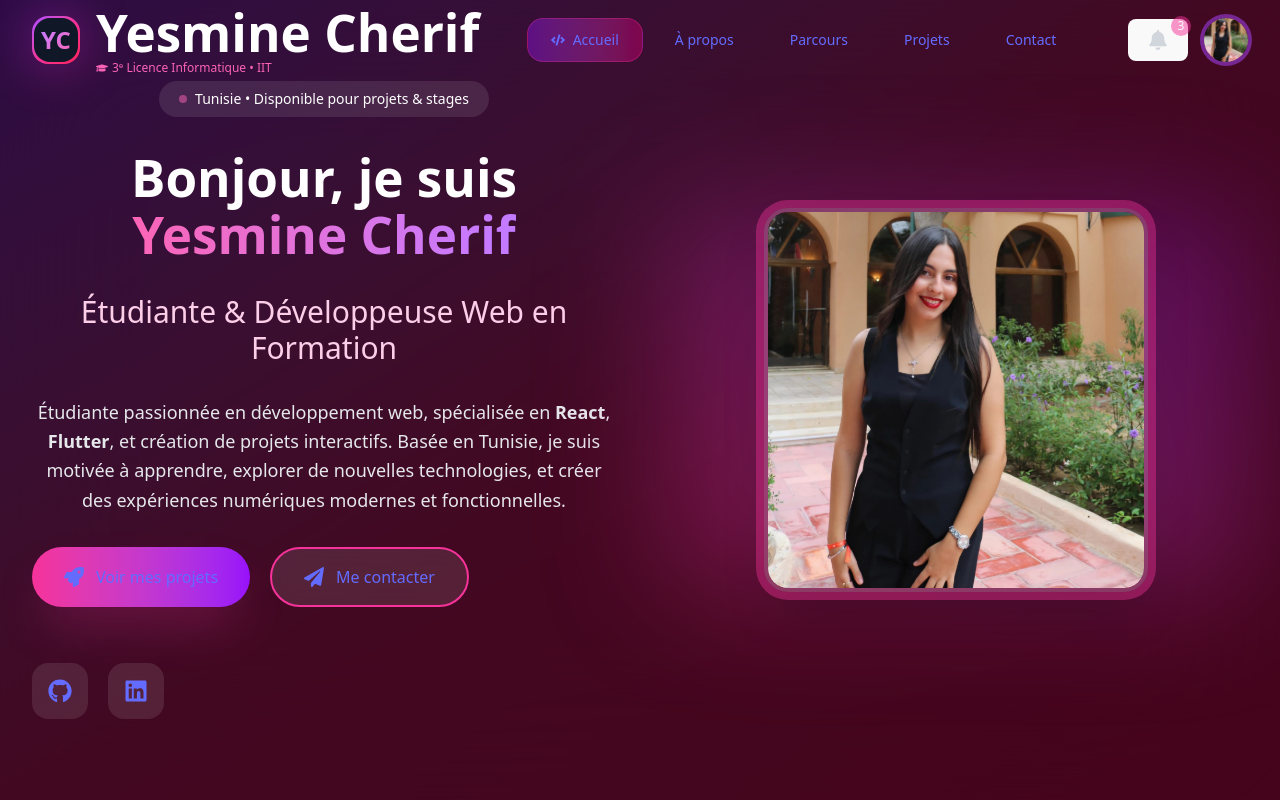
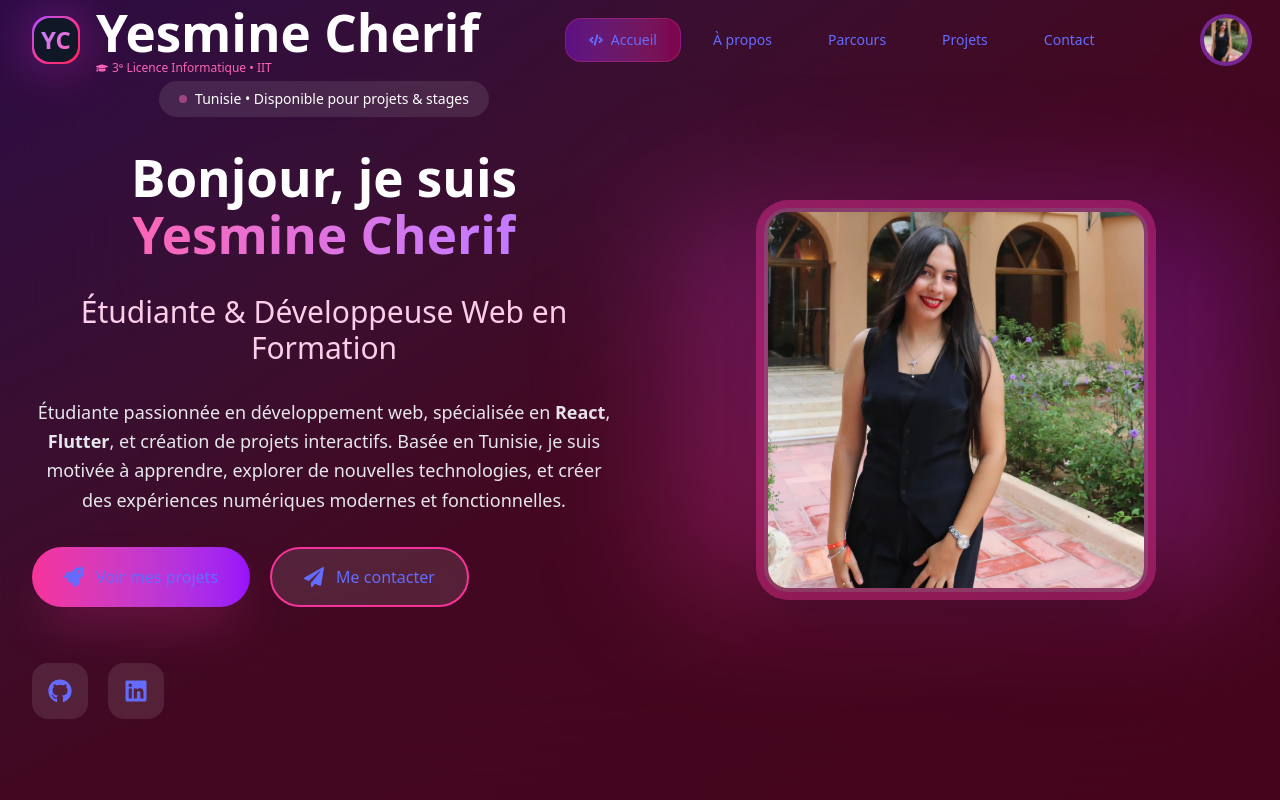
Before and after one commit to yesmine879/portfolio-yesmine, a React (Vite) app: page / in a window 1280 px wide. Shown: the top 800 px of the page. Built offline with nearby package versions, Linux system fonts and the light colour scheme.

Commit message:
mise à jour portfolio

```diff
--- a/src/components/Commun/Navbar.jsx
+++ b/src/components/Commun/Navbar.jsx
@@ -1,6 +1,7 @@
 import React, { useState, useEffect } from 'react';
 import { motion, AnimatePresence } from 'framer-motion';
-import { FaBars, FaTimes, FaBell, FaCode, FaGraduationCap } from 'react-icons/fa';
+import { FaBars, FaTimes, FaCode, FaGraduationCap } from 'react-icons/fa';
+import yesmineImg from '../../assets/images/yesmine.jpg';
 
 const Navbar = () => {
   const [isOpen, setIsOpen] = useState(false);
@@ -30,10 +31,12 @@ const Navbar = () => {
       },
       { threshold: 0.5 }
     );
+
     navItems.forEach((item) => {
       const el = document.getElementById(item.id);
       if (el) observer.observe(el);
     });
+
     return () => observer.disconnect();
   }, []);
 
@@ -42,12 +45,13 @@ const Navbar = () => {
       initial={{ y: -100 }}
       animate={{ y: 0 }}
       className={`fixed top-0 left-0 right-0 z-50 transition-all duration-500 ${
-        scrolled ? 'bg-gray-900/90 backdrop-blur-2xl border-b border-pink-500/20' : 'bg-transparent'
+        scrolled
+          ? 'bg-gray-900/90 backdrop-blur-2xl border-b border-pink-500/20'
+          : 'bg-transparent'
       }`}
     >
       <div className="mx-auto max-w-7xl px-6 lg:px-8">
         <div className="flex h-20 items-center justify-between">
-
           <motion.div whileHover={{ scale: 1.05 }} className="flex items-center gap-4">
             <div className="relative">
               <div className="w-12 h-12 rounded-2xl bg-gradient-to-br from-purple-500 via-pink-500 to-rose-500 p-0.5">
@@ -77,7 +81,9 @@ const Navbar = () => {
                 whileHover={{ y: -3 }}
                 whileTap={{ scale: 0.95 }}
                 className={`relative px-6 py-3 rounded-2xl text-sm font-medium transition-all ${
-                  activeSection === item.id ? 'text-white' : 'text-gray-400 hover:text-pink-300'
+                  activeSection === item.id
+                    ? 'text-white'
+                    : 'text-gray-400 hover:text-pink-300'
                 }`}
               >
                 {activeSection === item.id && (
@@ -95,19 +101,9 @@ const Navbar = () => {
           </div>
 
           <div className="flex items-center gap-4">
-            <motion.button
-              whileHover={{ scale: 1.1 }}
-              className="relative p-3 rounded-xl bg-white/5 backdrop-blur-md border border-pink-500/20 text-gray-300 hover:text-pink-400"
-            >
-              <FaBell className="w-5 h-5" />
-              <span className="absolute -top-1 -right-1 h-5 w-5 bg-pink-500 text-white text-xs rounded-full flex items-center justify-center animate-pulse">
-                3
-              </span>
-            </motion.button>
-
             <motion.div whileHover={{ scale: 1.08 }} className="group relative">
               <img
-                src="src/assets/images/yesmine.jpg"
+                src={yesmineImg}
                 alt="Yesmine Cherif"
                 className="w-11 h-11 rounded-full ring-4 ring-purple-500/50 group-hover:ring-pink-500 transition-all duration-500 object-cover"
               />
@@ -127,20 +123,25 @@ const Navbar = () => {
       <AnimatePresence>
         {isOpen && (
           <motion.div
-            initial={{ x: "100%" }}
+            initial={{ x: '100%' }}
             animate={{ x: 0 }}
-            exit={{ x: "100%" }}
-            transition={{ type: "spring", damping: 30 }}
-            className="fixed inset-y-0 right-0 w-80 bg-gray-900/95 backdrop-blur-3xl border-l border-pink-500/30 lg:hidden"
+            exit={{ x: '100%' }}
+            transition={{ type: 'spring', damping: 30 }}
+            className="fixed inset-y-0 right-0 w-80 bg-gray-900/95 backdrop-blur-3xl border-l border-pink-500/30 lg:hidden z-50"
           >
             <div className="p-8">
               <div className="flex items-center gap-4 mb-10">
-                <img src="/yesmine.jpg" alt="Yesmine" className="w-20 h-20 rounded-2xl ring-4 ring-pink-500/50" />
+                <img
+                  src={yesmineImg}
+                  alt="Yesmine Cherif"
+                  className="w-20 h-20 rounded-2xl ring-4 ring-pink-500/50 object-cover"
+                />
                 <div>
                   <h3 className="text-2xl font-bold text-white">Yesmine Cherif</h3>
                   <p className="text-pink-400">Étudiante en Informatique • IIT</p>
                 </div>
               </div>
+
               {navItems.map((item) => (
                 <motion.a
                   key={item.id}
@@ -156,7 +157,13 @@ const Navbar = () => {
           </motion.div>
         )}
       </AnimatePresence>
-      {isOpen && <div onClick={() => setIsOpen(false)} className="fixed inset-0 bg-black/50 backdrop-blur-sm z-40 lg:hidden" />}
+
+      {isOpen && (
+        <div
+          onClick={() => setIsOpen(false)}
+          className="fixed inset-0 bg-black/50 backdrop-blur-sm z-40 lg:hidden"
+        />
+      )}
     </motion.nav>
   );
 };
```
